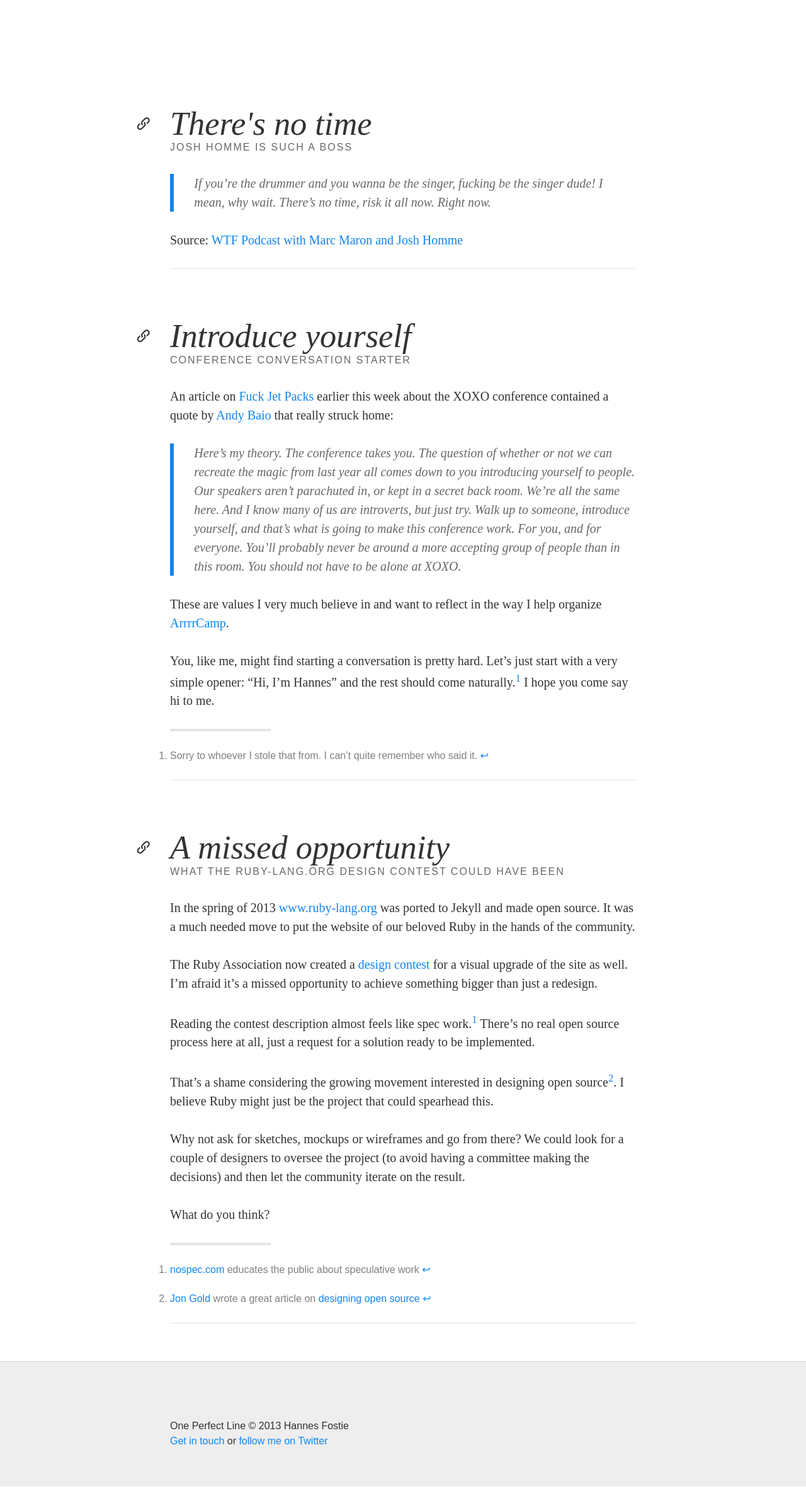
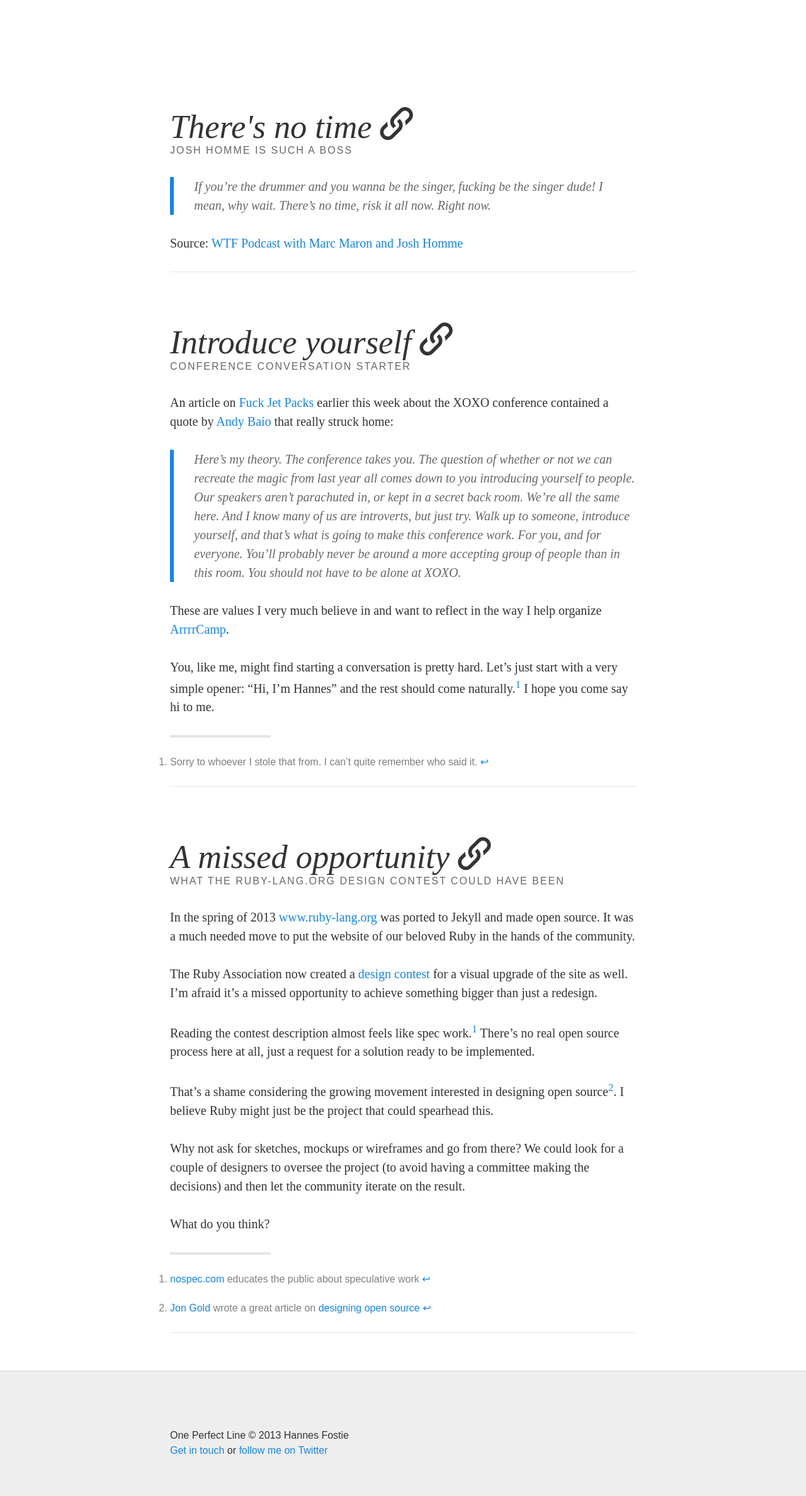
Before and after one commit to hannesfostie/oneperfectline, a Jekyll site: the page built from index.html, in a window 1280 px wide. Shown: the whole page at 63% size. Built offline with Jekyll 4.4.1, drawn with Linux system fonts in a browser that asks for light colours.

Commit message:
Improves display of permalink icon

```diff
--- a/index.html
+++ b/index.html
@@ -5,10 +5,14 @@ layout: default
 {% for post in site.posts %}
   <article>
     <h1>
-      <span class="icon-link"></span>
-      <a href="{{ post.url }}">
-        {{ post.title }}
+      {% if post.type == 'link' %}
+        <a href="{{ post.source }}">
+      {% endif %}
+      {{ post.title }}
+      {% if post.type == 'link' %}
       </a>
+      {% endif %}
+      <a href="{{ post.url }}" class="permalink"><span class="icon-link"></span></a>
     </h1>
     <h2 class="subtitle">{{ post.subtitle }}</h2>
     {{ post.content }}
```
